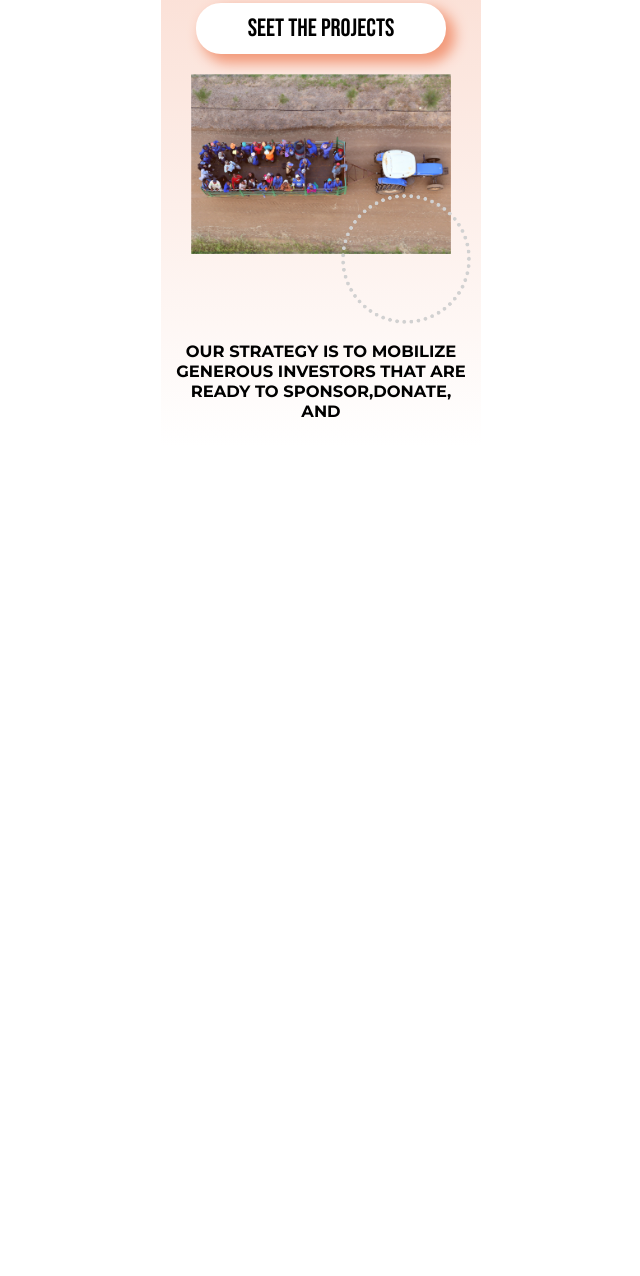
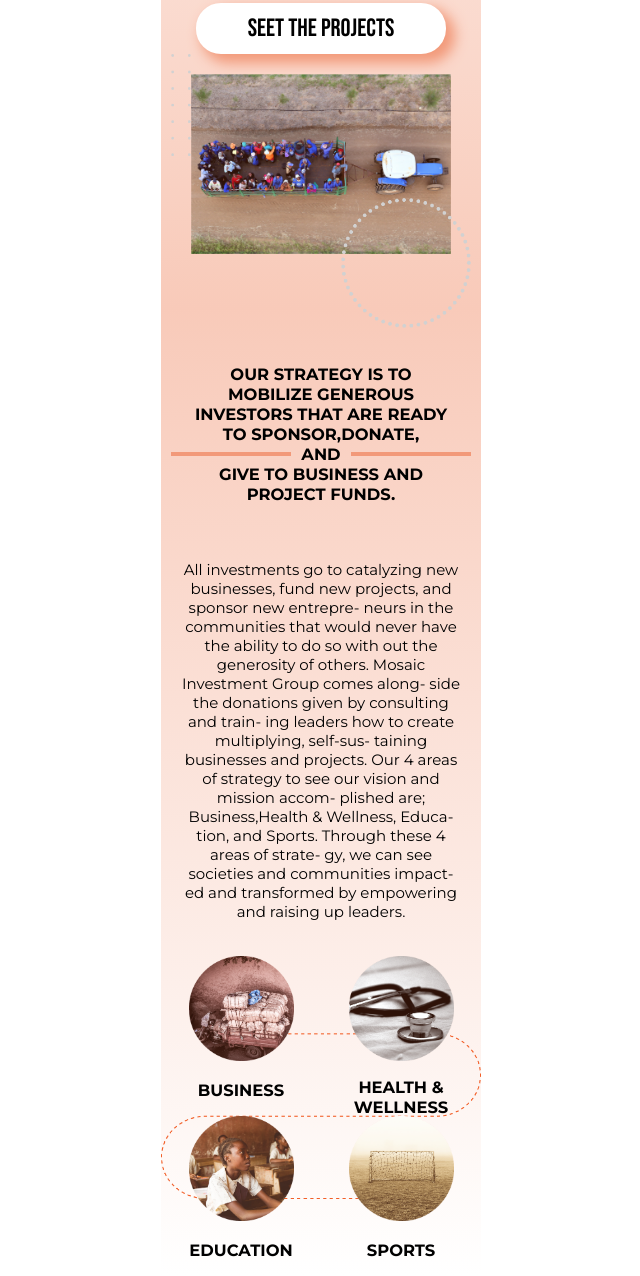
Before and after one commit to YegorCreative/MosaicMovements, a plain HTML site: page index.html in a window 1280 px wide. Shown: the part 3562-4838 px from the top of the page, without its empty margins (319-959 px from the left). Before the commit the page ends 4009 px from the top, so only its background shows below. Drawn offline with Linux system fonts and the light colour scheme.

Commit message:
zigzag added

```diff
--- a/CSS/styles.css
+++ b/CSS/styles.css
@@ -142,16 +142,13 @@ body {
   }
 
   .justLine  {
-    width: 20px;
-    height: 17px;
+    width: 220px;
+    height: 7px;
     background-color: #F29979;
-    margin-left: -60px;
+    margin-left: -90px;
+    margin-top: -20px;
   }
-.justLine {
-    width: 250px;
-    height: 7px;
-    margin-top: -20px;
-}
+
 .justDots {
     width: 100%;
     height: 100px;
@@ -187,3 +184,58 @@ body {
     margin-top: -80px;
     margin-left: 170px;
 }
+.pictures{
+   width: 100%;
+   box-sizing: border-box;
+   background-image: url(../Assets/dotsVertial.png);
+   background-repeat: no-repeat;
+   background-size: 20px;
+}
+.importantText{
+    width: 100%;
+    box-sizing: border-box;
+    position: relative;
+    padding: 15px;
+}
+.and::before{
+    content: "";
+    display: block;
+    width: 120px;
+    height: 4px;
+    background: #F29979;
+    left: 0;
+    top: 59%;
+    position: absolute;
+}
+.and::after{
+    content: "";
+  display: block;
+  width: 120px;
+  height: 4px;
+  background: #F29979;
+  right: 0;
+  top: 59%;
+  position: absolute;
+}
+.fourPictures{
+    width: 320px;
+    height: 320px;
+    display: grid;
+    background-image: url(../Assets/zigzag.png);
+    background-size: 320px;
+    background-size: contain;
+    background-position: center;
+    background-repeat: no-repeat;
+    grid-template-rows: 160px 160px;
+    grid-template-columns: 160px 160px;
+}
+.elementS{
+    width: 160px;
+    display: flex;
+    flex-direction: column;
+    justify-content: space-between;
+    align-items: center;
+    text-align: center;
+    font-family: 'Montserrat', sans-serif;
+    font-weight: 200;
+}
--- a/index.html
+++ b/index.html
@@ -59,12 +59,35 @@
         <p>The only way to see our vision fulfilled and our mission completed is by people, like yourself, coming together and sharing our resources, time, and knowledge. If we try to do
             it alone, we will fail.</p>
             <a href="#" class="seeThe">Seet the projects</a>
-            <img src="Assets/background5.png" alt="picture of Africa" class="afRica">
-            <img src="Assets/circle.png" alt="designelement circle" class="circle1" width="130px">
-            <h3>OUR STRATEGY IS TO MOBILIZE GENEROUS INVESTORS THAT ARE READY TO SPONSOR,DONATE,
-                <span>AND</span>
+            <div class="pictures">
+                <img src="Assets/background5.png" alt="picture of Africa" class="afRica">
+                <img src="Assets/circle.png" alt="designelement circle" class="circle1" width="130px">
+            </div>
+           <div class="importantText"> <h3>OUR STRATEGY IS TO MOBILIZE GENEROUS INVESTORS THAT ARE READY TO SPONSOR,DONATE,
+                <br><span class="and">AND</span><br>
+                GIVE TO BUSINESS AND PROJECT FUNDS.
             </h3>
+        </div>
+        <p>All investments go to catalyzing new businesses, fund new projects, and sponsor new entrepre- neurs in the communities that would never have the ability to do so with out the generosity of others. Mosaic Investment Group comes along- side the donations given by consulting and train- ing leaders how to create multiplying, self-sus- taining businesses and projects. Our 4 areas of strategy to see our vision and mission accom- plished are; Business,Health & Wellness, Educa- tion, and Sports. Through these 4 areas of strate- gy, we can see societies and communities impact- ed and transformed by empowering and raising up leaders.</p>
 
+    </div>
+    <div class="fourPictures">
+       <div class="elementS">
+           <img src="Assets/zigzag4.png" alt="design element" width="105px">
+           <h3>BUSINESS</h3>
+       </div>
+       <div class="elementS">
+        <img src="Assets/zigzag3.png" alt="design element" width="105px">
+        <h3>HEALTH & WELLNESS</h3>
+       </div>
+       <div class="elementS">
+        <img src="Assets/zigzag2.png" alt="design element" width="105px">
+        <h3>EDUCATION</h3>
+       </div>
+       <div class="elementS">
+        <img src="Assets/zigzag1.png" alt="design element" width="105px">
+        <h3>SPORTS</h3>
+       </div>
     </div>
 </div>
 
```
Also changed, not shown: Assets/dotsVertial.png (added), Assets/zigzag.png (added), Assets/zigzag1.png (added), Assets/zigzag2.png (added), Assets/zigzag3.png (added), Assets/zigzag4.png (added).
